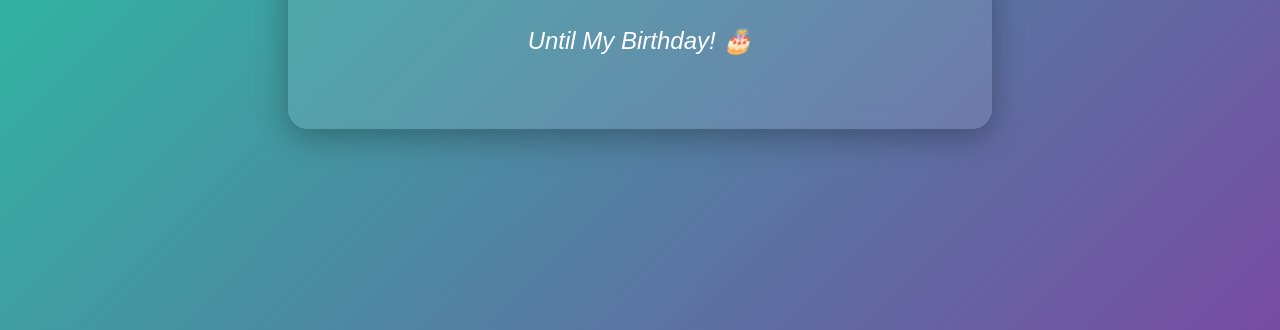
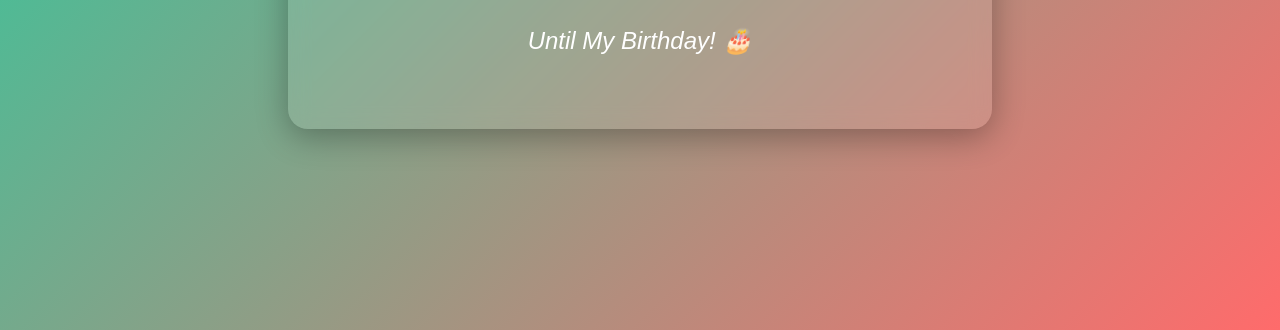
Before and after one commit to kalyansudhir/My-countdown-timer, a plain HTML site: page index.html in a window 1280 px wide. Shown: the part 470-800 px from the top of the page. Drawn offline with Linux system fonts and the light colour scheme.

Commit message:
style.css

```diff
--- a/style.css
+++ b/style.css
@@ -1,6 +1,6 @@
 /* This makes everything look awesome! */
 body {
-    background: linear-gradient(135deg, #1dd1a1 0%, #764ba2 100%);
+    background: linear-gradient(135deg, #1dd1a1 0%, #ff6b6b 100%);
     font-family: 'Arial', sans-serif;
     display: flex;
     justify-content: center;
```
